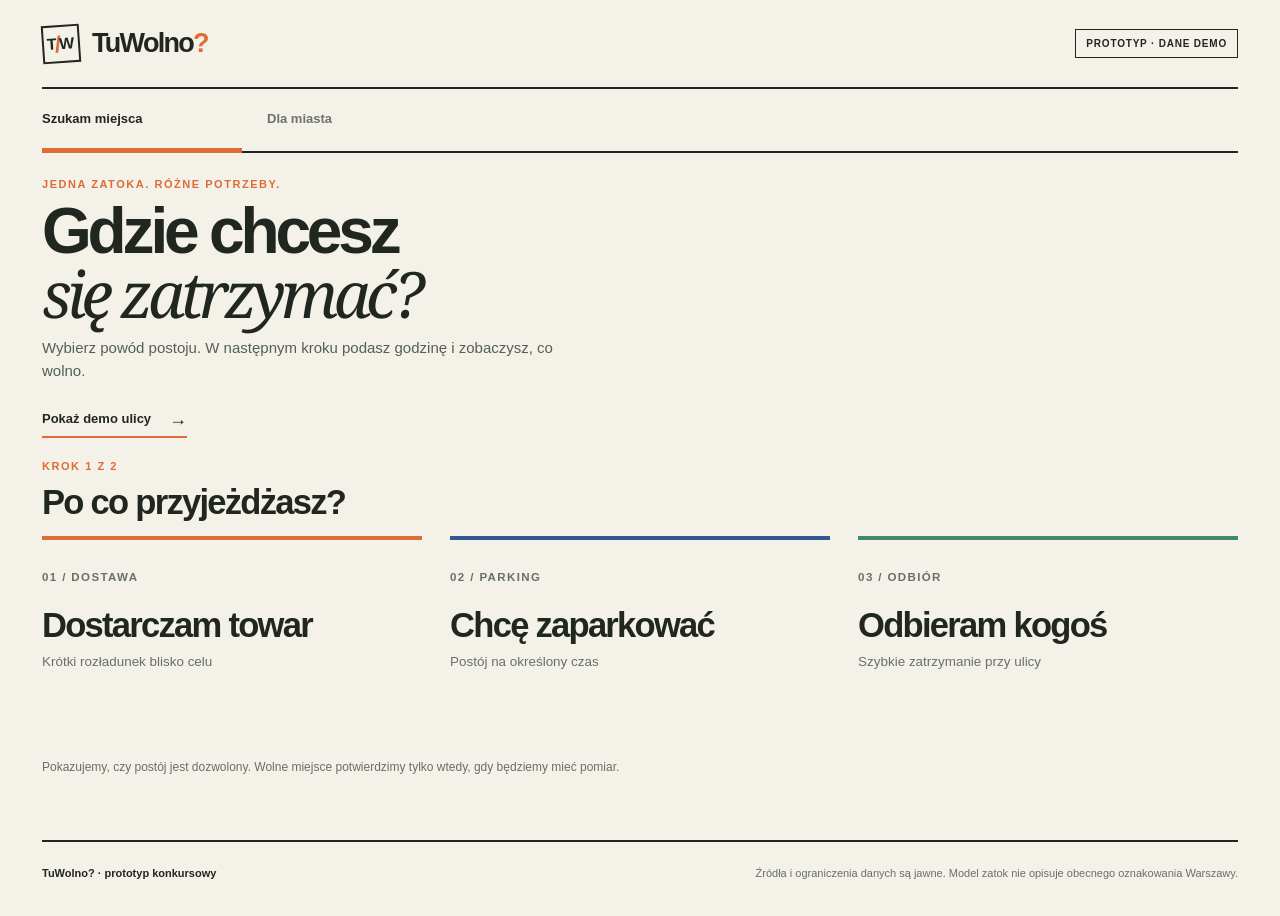
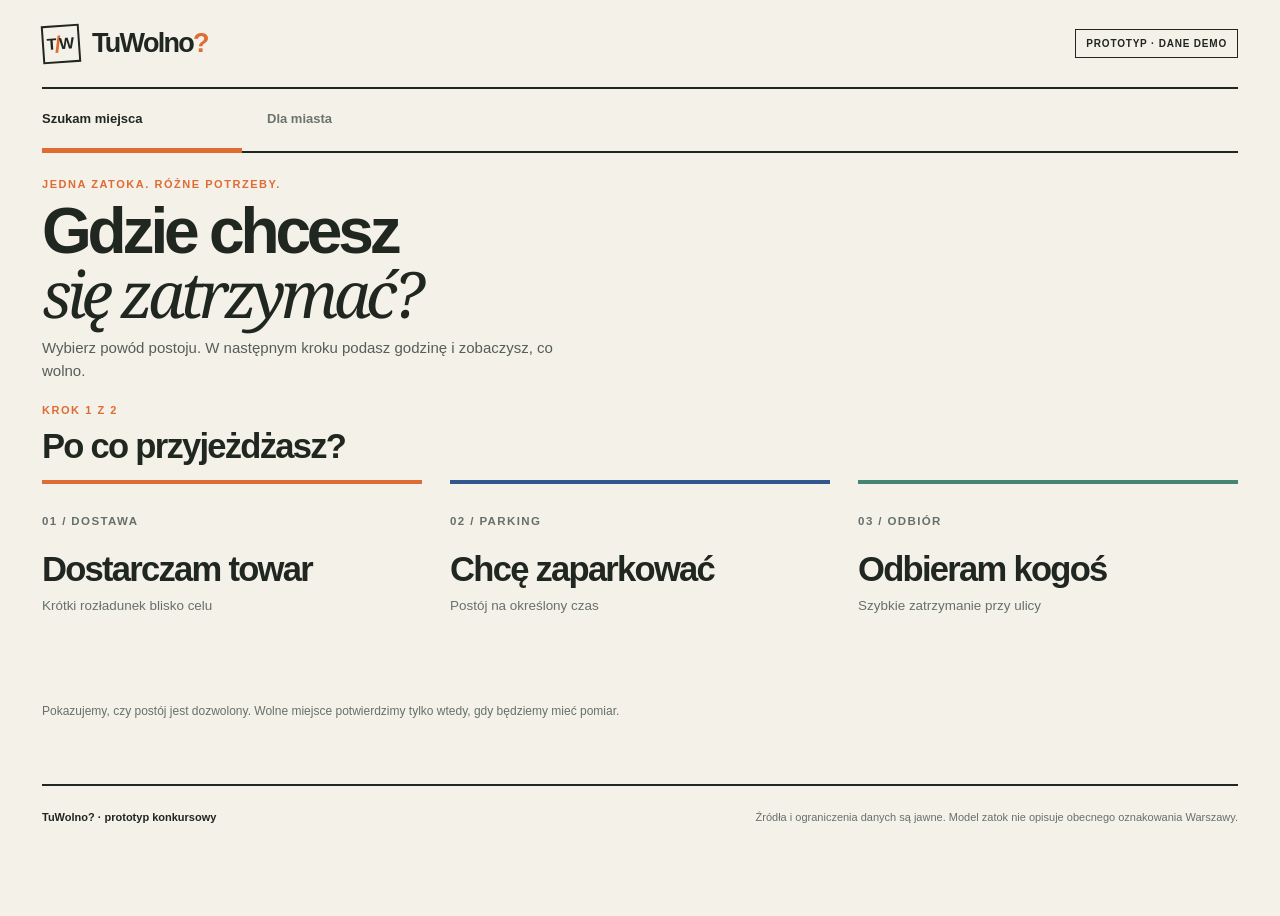
Before and after one commit to krinczi/HackYeah2026, a Next.js app: page / in a window 1280 px wide. After the commit the page ends 860 px from the top, so only its background shows below. Built offline with nearby package versions, Linux system fonts and the light colour scheme.

Commit message:
Remove demo launch from main flow

```diff
--- a/app/page.tsx
+++ b/app/page.tsx
@@ -146,7 +146,7 @@ export default function Home() {
     {demoScene && <section className="demo-tour" aria-label="Pokaz aplikacji"><div><span>DEMO {demoIndex + 1}/3 · ŚWIĘTOKRZYSKA</span><p>{SCENES[demoIndex].note} <a href="https://zdm.waw.pl/wp-content/uploads/2018/04/Raport_koncowy_Swietokrzyska_dostawy.pdf" target="_blank" rel="noopener noreferrer">Badanie ZDM 2018</a></p></div><button className="demo-tour-next" type="button" disabled={busy} onClick={() => demoIndex === SCENES.length - 1 ? void finishDemo() : void openScene(SCENES[demoIndex + 1].id)}>{demoIndex === SCENES.length - 1 ? 'Zakończ demo' : `Dalej: ${SCENES[demoIndex + 1].title}`}</button><button className="demo-tour-close" type="button" disabled={busy} onClick={() => void finishDemo()} aria-label="Zamknij demo">×</button></section>}
 
     {tab === 'driver' && <>
-      {driverStep === 'intent' && <section className="intro simple-intro"><p className="eyebrow">JEDNA ZATOKA. RÓŻNE POTRZEBY.</p><h1>Gdzie chcesz<br/><em>się zatrzymać?</em></h1><p className="lede">Wybierz powód postoju. W następnym kroku podasz godzinę i zobaczysz, co wolno.</p><button className="demo-entry" type="button" disabled={busy} onClick={() => void openScene('parking')}>Pokaż demo ulicy <span aria-hidden="true">→</span></button></section>}
+      {driverStep === 'intent' && <section className="intro simple-intro"><p className="eyebrow">JEDNA ZATOKA. RÓŻNE POTRZEBY.</p><h1>Gdzie chcesz<br/><em>się zatrzymać?</em></h1><p className="lede">Wybierz powód postoju. W następnym kroku podasz godzinę i zobaczysz, co wolno.</p></section>}
       {driverStep === 'intent' && <section className="intent-entry"><div className="section-heading"><span>KROK 1 Z 2</span><h2>Po co przyjeżdżasz?</h2></div><div className="intent-grid">
         {(['delivery', 'parking', 'pickup'] as Mode[]).map((mode, index) => <button key={mode} className={`intent-card ${mode}`} onClick={() => { setDemoScene(null); setInput({ ...input, mode, arrival: Math.max(input.arrival, state.now), duration: mode === 'pickup' ? 10 : mode === 'delivery' ? 15 : 30, vehicle: mode === 'delivery' ? 'van' : 'car' }); setSubmitted(null); setSelectedBayId(null); setDriverStep('details'); }}><span>0{index + 1} / {MODE_LABEL[mode].toUpperCase()}</span><strong>{mode === 'delivery' ? 'Dostarczam towar' : mode === 'parking' ? 'Chcę zaparkować' : 'Odbieram kogoś'}</strong><small>{mode === 'delivery' ? 'Krótki rozładunek blisko celu' : mode === 'parking' ? 'Postój na określony czas' : 'Szybkie zatrzymanie przy ulicy'}</small></button>)}
       </div><p className="intent-note">Pokazujemy, czy postój jest dozwolony. Wolne miejsce potwierdzimy tylko wtedy, gdy będziemy mieć pomiar.</p></section>}
```
